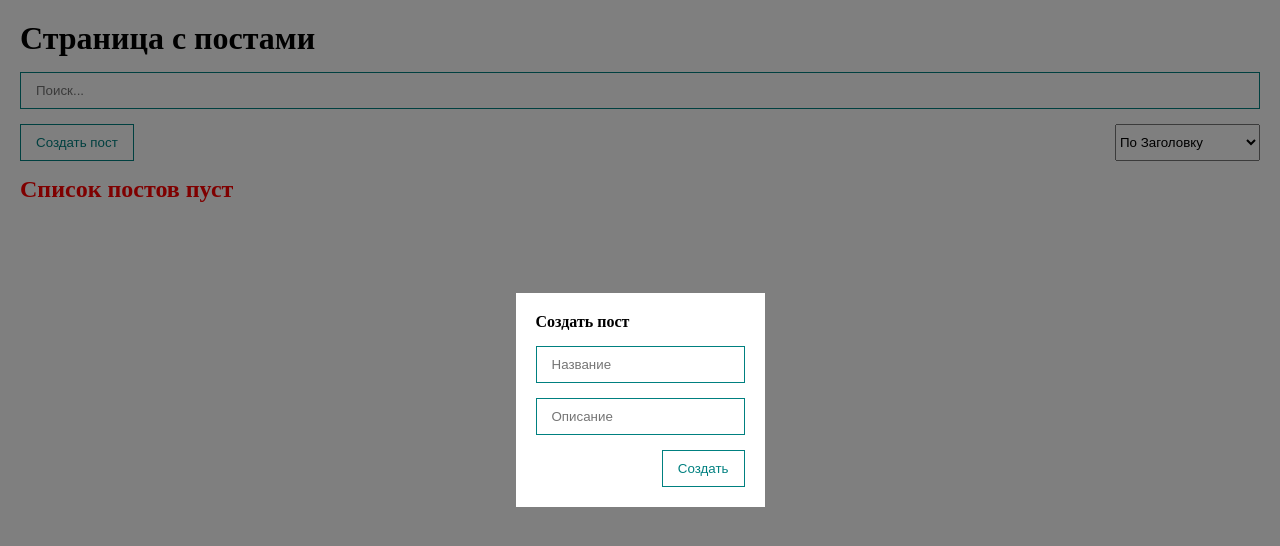
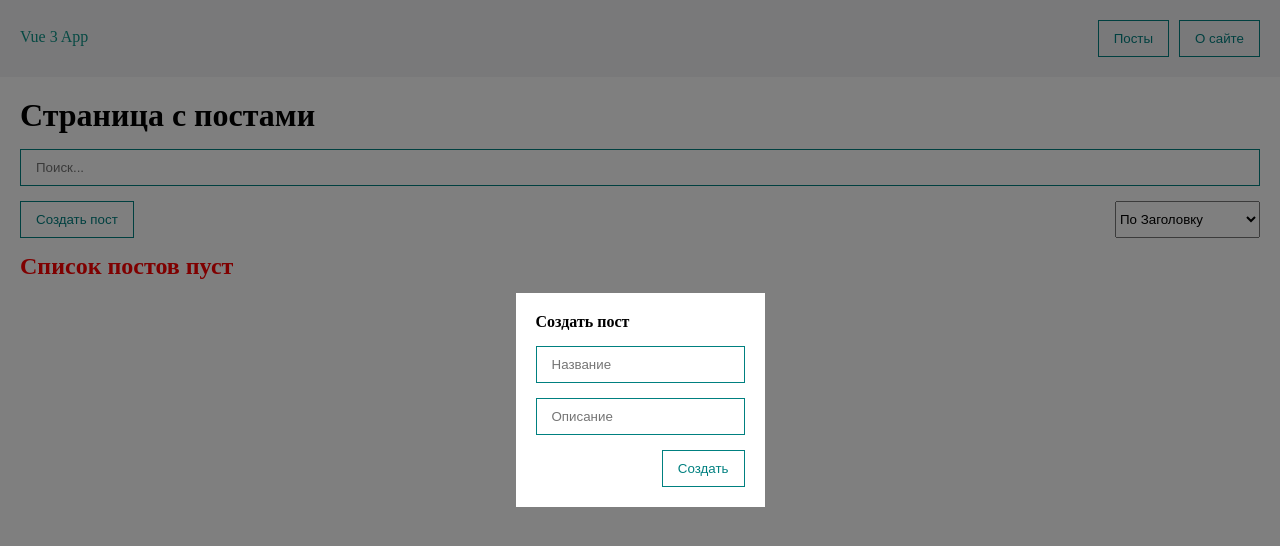
Before and after one commit to solovyovsergey/vue3-course, a Vue app: page /posts in a window 1280 px wide. Both pictures are taken after a click on the button "Создать пост". Shown: the top 546 px of the page. Built offline with nearby package versions, Linux system fonts and the light colour scheme; no server answers; the HTML template or start-up script is replaced by a standard one.

Commit message:
add static routes for AboutPage, HomePage and PostsPage

```diff
--- a/src/App.vue
+++ b/src/App.vue
@@ -1,123 +1,12 @@
 <script setup lang="ts">
-import { computed, onMounted, onUnmounted, ref, useTemplateRef, watchEffect } from 'vue'
-import PostForm from './components/PostForm.vue'
-import type { Post, PostFormData } from './types'
-import PostList from './components/PostList.vue'
-import axios from 'axios'
-
-const posts = ref<Post[]>([])
-
-const isDialogVisible = ref(false)
-const isPostsLoading = ref(false)
-const searchQuery = ref<string>('')
-
-const pageSize = 10
-const currentPageNum = ref(1)
-const pageTotalCount = ref(0)
-
-const observer = ref<IntersectionObserver>()
-const observerRef = useTemplateRef('observer')
-
-type SelectType = keyof Omit<Post, 'id'>
-const selectValue = ref<SelectType>('title')
-const options: { name: string; value: SelectType }[] = [
-  { name: 'По Заголовку', value: 'title' },
-  { name: 'По Контенту', value: 'body' },
-]
-
-const sortedAndSearchedPosts = computed(() =>
-  [...posts.value]
-    .sort((p1, p2) => p1[selectValue.value].localeCompare(p2[selectValue.value]))
-    .filter((p) => p.title.toLowerCase().includes(searchQuery.value.toLowerCase())),
-)
-
-// alternative sorting implementation
-// watch([selectValue, posts], () => {
-//   posts.value.sort((p1, p2) => p1[selectValue.value].localeCompare(p2[selectValue.value]))
-// })
-const createPost = (post: PostFormData) => {
-  posts.value.push({ ...post, id: Date.now() })
-  isDialogVisible.value = false
-}
-const removePost = (post: Post) => {
-  posts.value = posts.value.filter((p) => p.id !== post.id)
-}
-
-const loadMorePosts = () => {
-  isPostsLoading.value = true
-
-  axios
-    .get<Post[]>('https://jsonplaceholder.typicode.com/posts', {
-      params: { _limit: pageSize, _page: currentPageNum.value },
-    })
-    .then((response) => {
-      posts.value = [...posts.value, ...response.data]
-      pageTotalCount.value = response.headers['x-total-count'] || 0
-    })
-    .catch((e) => alert(e.message))
-    .finally(() => (isPostsLoading.value = false))
-}
-
-// const fetchPosts = () => {
-//   isPostsLoading.value = true
-
-//   axios
-//     .get<Post[]>('https://jsonplaceholder.typicode.com/posts', {
-//       params: { _limit: pageSize, _page: currentPageNum.value },
-//     })
-//     .then((response) => {
-//       posts.value = response.data
-//       pageTotalCount.value = response.headers['x-total-count'] || 0
-//     })
-//     .catch((e) => alert(e.message))
-//     .finally(() => (isPostsLoading.value = false))
-// }
-
-// watchEffect(fetchPosts)
-
-onMounted(() => {
-  loadMorePosts()
-
-  const options = {
-    rootMargin: '0px',
-    threshold: 1.0,
-  }
-
-  const callback: IntersectionObserverCallback = function (entries) {
-    const hasMore = currentPageNum.value < Math.ceil(pageTotalCount.value / pageSize)
-
-    entries.forEach((entry) => {
-      if (entry.isIntersecting && hasMore && !isPostsLoading.value) {
-        currentPageNum.value += 1
-        loadMorePosts()
-      }
-    })
-  }
-  observer.value = new IntersectionObserver(callback, options)
-  if (observerRef.value) observer.value.observe(observerRef.value)
-})
-
-onUnmounted(() => {
-  observer.value?.disconnect()
-})
+import NavBar from './components/NavBar.vue'
 </script>
 
 <template>
-  <div class="app">
-    <h1>Страница с постами</h1>
-    <BaseInput v-model="searchQuery" placeholder="Поиск..." />
-    <div class="controls">
-      <BaseButton @click="isDialogVisible = true">Создать пост</BaseButton>
-      <BaseSelect v-model="selectValue" :options="options" />
-    </div>
-    <BaseDialog v-model:show="isDialogVisible">
-      <PostForm @create="createPost" />
-    </BaseDialog>
-    <PostList :posts="sortedAndSearchedPosts" @removePost="removePost" />
-    <div ref="observer" />
-    <!-- <div v-if="isPostsLoading">Идет загрузка...</div> -->
-    <!-- <BasePagination :total="pageTotalCount" :pageSize="pageSize" v-model:current="currentPageNum" /> -->
-  </div>
+  <NavBar />
+  <main class="app">
+    <RouterView />
+  </main>
 </template>
 
 <style>
@@ -130,14 +19,4 @@ onUnmounted(() => {
 .app {
   padding: 20px;
 }
-
-h1 {
-  margin-bottom: 15px;
-}
-
-.controls {
-  margin: 15px 0;
-  display: flex;
-  justify-content: space-between;
-}
 </style>
--- /dev/null
+++ b/src/components/NavBar.vue
@@ -0,0 +1,47 @@
+<script setup lang="ts">
+import { RouterLink, useRouter } from 'vue-router'
+
+const router = useRouter()
+</script>
+
+<template>
+  <nav>
+    <RouterLink to="/" class="main-link">Vue 3 App</RouterLink>
+    <div class="group-btn">
+      <BaseButton @click="router.push('/posts')">Посты</BaseButton>
+      <BaseButton @click="router.push('/about')">О сайте</BaseButton>
+    </div>
+  </nav>
+</template>
+
+<style scoped>
+nav {
+  display: flex;
+  justify-content: space-between;
+  padding: 20px;
+  background-color: #f3f4f6;
+}
+
+.main-link {
+  display: flex;
+  align-items: center;
+
+  color: #0d9488;
+  text-decoration: none;
+  font-weight: 500;
+  transition: all 0.3s ease;
+  border-bottom: 1px solid transparent;
+  padding-bottom: 2px;
+}
+
+.main-link:hover {
+  color: #0f766e;
+  border-bottom: 1px solid #0f766e;
+  opacity: 0.8;
+}
+
+.group-btn {
+  display: flex;
+  gap: 10px;
+}
+</style>
--- a/src/components/UI/BaseButton.vue
+++ b/src/components/UI/BaseButton.vue
@@ -12,5 +12,6 @@
   padding: 10px 15px;
   background: none;
   color: teal;
+  cursor: pointer;
 }
 </style>
--- a/src/main.ts
+++ b/src/main.ts
@@ -1,9 +1,10 @@
 import { createApp } from 'vue'
 import App from './App.vue'
 import components from './components/UI'
+import { router } from './router/router'
 
 const app = createApp(App)
 
 Object.entries(components).forEach(([name, cmp]) => app.component(name, cmp))
 
-app.mount('#app')
+app.use(router).mount('#app')
--- /dev/null
+++ b/src/pages/AboutPage.vue
@@ -0,0 +1,7 @@
+<script setup lang="ts"></script>
+
+<template>
+  <h1>About Page</h1>
+</template>
+
+<style scoped></style>
--- /dev/null
+++ b/src/pages/HomePage.vue
@@ -0,0 +1,7 @@
+<script setup lang="ts"></script>
+
+<template>
+  <h1>Main Page</h1>
+</template>
+
+<style scoped></style>
--- /dev/null
+++ b/src/pages/PostsPage.vue
@@ -0,0 +1,134 @@
+<script setup lang="ts">
+import { computed, onMounted, onUnmounted, ref, useTemplateRef } from 'vue'
+
+import axios from 'axios'
+import type { Post, PostFormData } from '@/types'
+import PostForm from '@/components/PostForm.vue'
+import PostList from '@/components/PostList.vue'
+
+const posts = ref<Post[]>([])
+
+const isDialogVisible = ref(false)
+const isPostsLoading = ref(false)
+const searchQuery = ref<string>('')
+
+const pageSize = 10
+const currentPageNum = ref(1)
+const pageTotalCount = ref(0)
+
+const observer = ref<IntersectionObserver>()
+const observerRef = useTemplateRef('observer')
+
+type SelectType = keyof Omit<Post, 'id'>
+const selectValue = ref<SelectType>('title')
+const options: { name: string; value: SelectType }[] = [
+  { name: 'По Заголовку', value: 'title' },
+  { name: 'По Контенту', value: 'body' },
+]
+
+const sortedAndSearchedPosts = computed(() =>
+  [...posts.value]
+    .sort((p1, p2) => p1[selectValue.value].localeCompare(p2[selectValue.value]))
+    .filter((p) => p.title.toLowerCase().includes(searchQuery.value.toLowerCase())),
+)
+
+// alternative sorting implementation
+// watch([selectValue, posts], () => {
+//   posts.value.sort((p1, p2) => p1[selectValue.value].localeCompare(p2[selectValue.value]))
+// })
+const createPost = (post: PostFormData) => {
+  posts.value.push({ ...post, id: Date.now() })
+  isDialogVisible.value = false
+}
+const removePost = (post: Post) => {
+  posts.value = posts.value.filter((p) => p.id !== post.id)
+}
+
+const loadMorePosts = () => {
+  isPostsLoading.value = true
+
+  axios
+    .get<Post[]>('https://jsonplaceholder.typicode.com/posts', {
+      params: { _limit: pageSize, _page: currentPageNum.value },
+    })
+    .then((response) => {
+      posts.value = [...posts.value, ...response.data]
+      pageTotalCount.value = response.headers['x-total-count'] || 0
+    })
+    .catch((e) => alert(e.message))
+    .finally(() => (isPostsLoading.value = false))
+}
+
+// const fetchPosts = () => {
+//   isPostsLoading.value = true
+
+//   axios
+//     .get<Post[]>('https://jsonplaceholder.typicode.com/posts', {
+//       params: { _limit: pageSize, _page: currentPageNum.value },
+//     })
+//     .then((response) => {
+//       posts.value = response.data
+//       pageTotalCount.value = response.headers['x-total-count'] || 0
+//     })
+//     .catch((e) => alert(e.message))
+//     .finally(() => (isPostsLoading.value = false))
+// }
+
+// watchEffect(fetchPosts)
+
+onMounted(() => {
+  loadMorePosts()
+
+  const options = {
+    rootMargin: '0px',
+    threshold: 1.0,
+  }
+
+  const callback: IntersectionObserverCallback = function (entries) {
+    const hasMore = currentPageNum.value < Math.ceil(pageTotalCount.value / pageSize)
+
+    entries.forEach((entry) => {
+      if (entry.isIntersecting && hasMore && !isPostsLoading.value) {
+        currentPageNum.value += 1
+        loadMorePosts()
+      }
+    })
+  }
+  observer.value = new IntersectionObserver(callback, options)
+  if (observerRef.value) observer.value.observe(observerRef.value)
+})
+
+onUnmounted(() => {
+  observer.value?.disconnect()
+})
+</script>
+
+<template>
+  <div>
+    <h1>Страница с постами</h1>
+    <BaseInput v-model="searchQuery" placeholder="Поиск..." />
+    <div class="controls">
+      <BaseButton @click="isDialogVisible = true">Создать пост</BaseButton>
+      <BaseSelect v-model="selectValue" :options="options" />
+    </div>
+    <BaseDialog v-model:show="isDialogVisible">
+      <PostForm @create="createPost" />
+    </BaseDialog>
+    <PostList :posts="sortedAndSearchedPosts" @removePost="removePost" />
+    <div ref="observer" />
+    <!-- <div v-if="isPostsLoading">Идет загрузка...</div> -->
+    <!-- <BasePagination :total="pageTotalCount" :pageSize="pageSize" v-model:current="currentPageNum" /> -->
+  </div>
+</template>
+
+<style scoped>
+h1 {
+  margin-bottom: 15px;
+}
+
+.controls {
+  margin: 15px 0;
+  display: flex;
+  justify-content: space-between;
+}
+</style>
```
Also changed, not shown: src/router/router.ts (added, +15 -0 lines).
